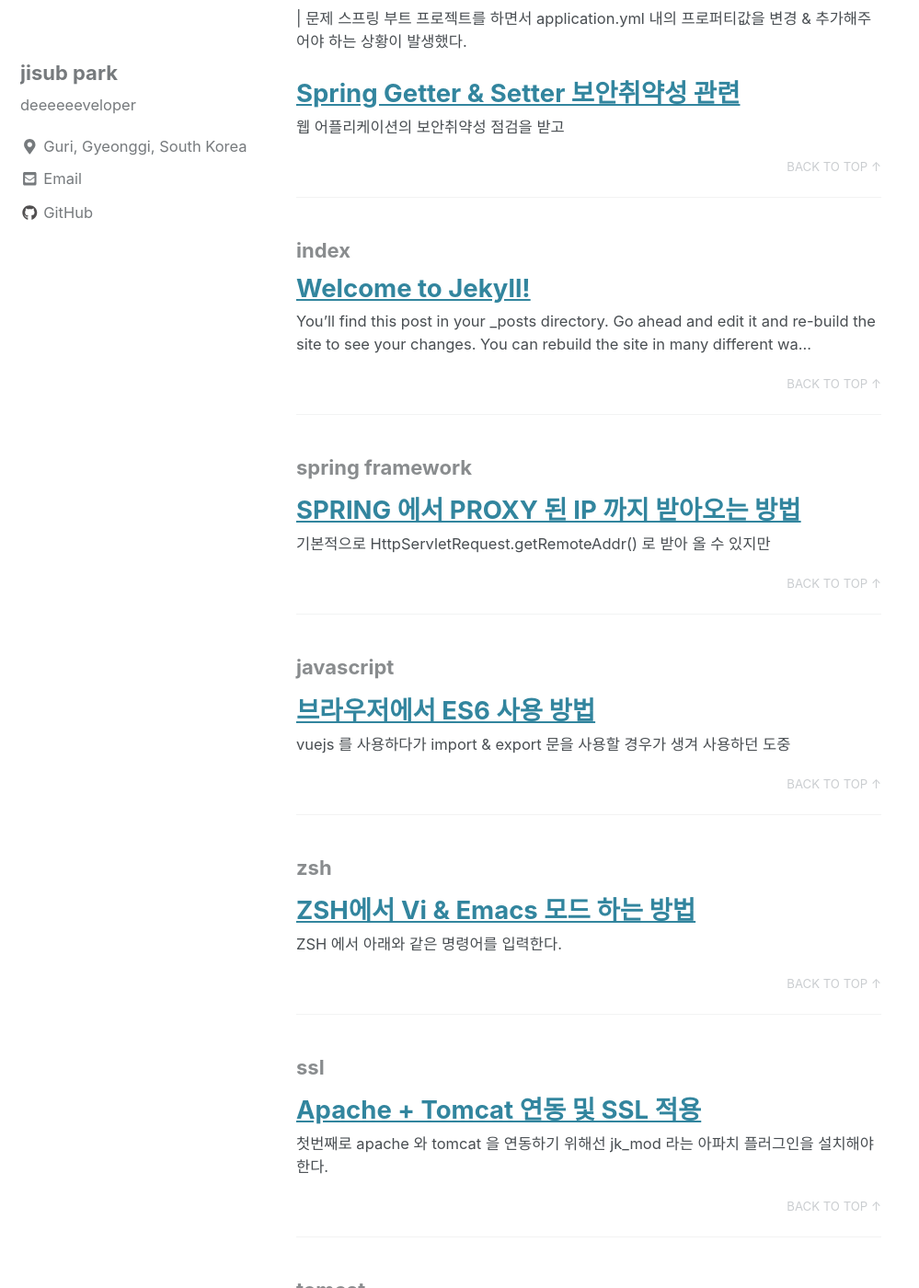
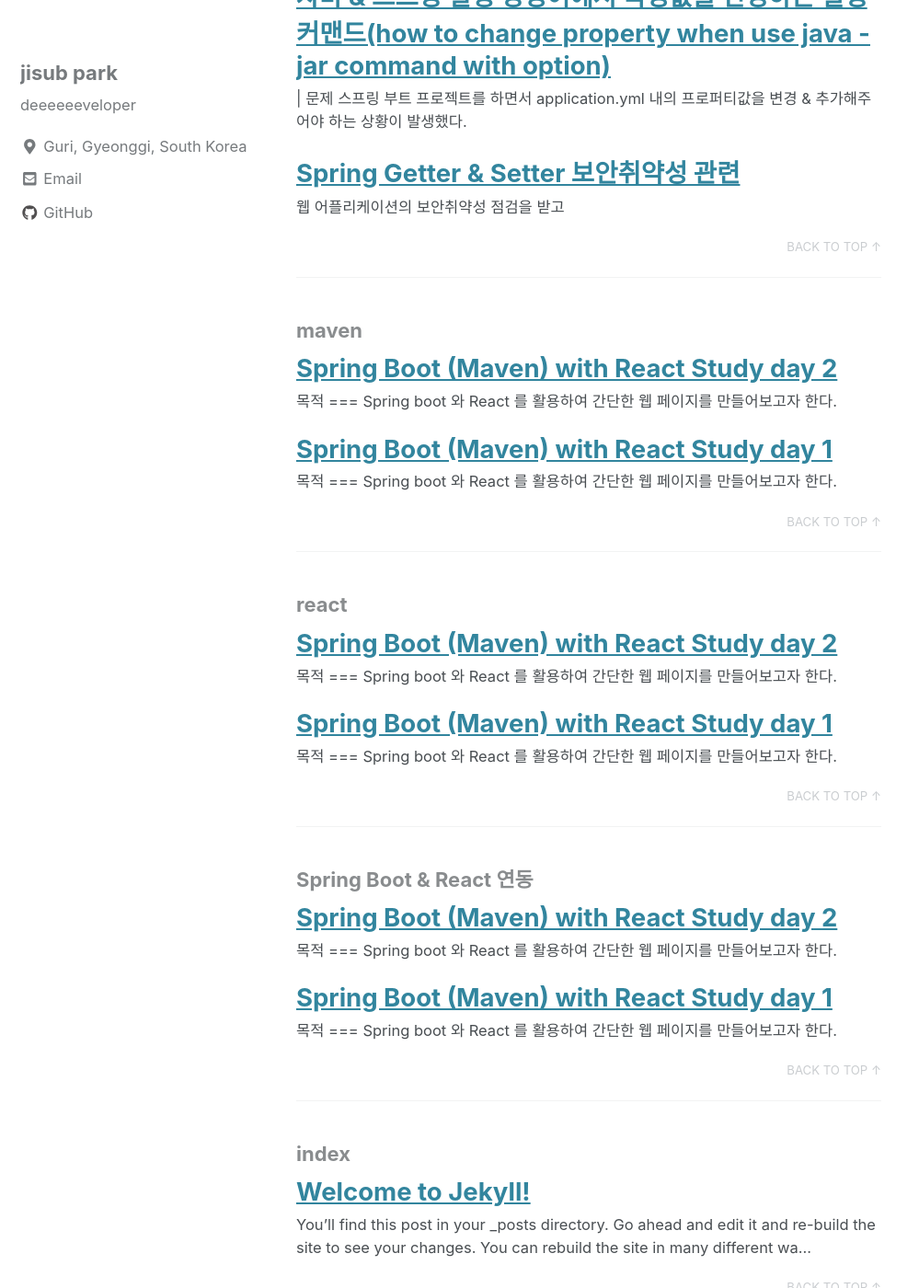
Before and after one commit to subji/subji.github.io, a Jekyll site: the page built from _pages/tags-archive.md, in a window 1280 px wide and 1400 px high, scrolled down 4649 px. Shown: the whole window at 92% size, without its empty margins (0-999 px from the left). Built offline with Jekyll 4.4.1, drawn with Linux system fonts in a browser that asks for light colours; cached includes are drawn as plain includes; nearby versions of some CDN libraries; some of the changed text lies outside the part shown.

Commit message:
202002191818

```diff
--- /dev/null
+++ b/_posts/2020-02-14-react with spring 2.md
@@ -0,0 +1,105 @@
+---
+title: "Spring Boot (Maven) with React Study day 2"
+date: 2020-02-14
+categories: posts
+tags: ["spring boot", "maven", "react", "Spring Boot & React 연동"]
+---
+<br>
+**목적**
+===
+- Spring boot 와 React 를 활용하여 간단한 웹 페이지를 만들어보고자 한다.
+
+## **이전 내용**
+이전에는 React 의 간단한 소개와 더불어 주요개념중에 일부인 VirtualDOM 과 JSX 를 알아보았다.
+그리고 create-react-app 명령어로 첫 react 앱을 실행시켜보았다.
+<br>
+[Spring Boot (Maven) with React Study day 1](https://subji.github.io/posts/2020/02/12/react-with-spring-1)
+<br>
+
+이번 시간에는 Maven 빌드툴을 기반으로한 Spring Boot 환경을 설정하고 실행을 해보자.
+
+## **1. Spring Boot ?**
+---
+기존의 Spring MVC 의 경우에는 개발자가 두루두루 사용되는 라이브러리들의 설정을 직접 하나하나 해줘야했다.
+매 프로젝트마다 같은 작업을 반복하는 것은 참으로 지겹고도 고된 일이다.
+그래서 나온게 Spring Boot 다.
+
+Spring Boot 는 간단히 말해 Java 로 어플리케이션을 빠르고 간편하게 개발할 수 있도록 도와주는 도구이다.
+
+### **1-1. Why Spring Boot ?**
+---
+그렇다면 그냥 Spring MVC 를 사용해서 만들어도 되는데 굳이 Spring Boot 라는 것을 또 배워서 적용해야 될까?
+
+기존의 Spring 개발방식을 고집한다면 말릴순 없다. 틀린건 아니니까..
+
+하지만 나처럼 반복되는 일을 지겨워한다면 또는 기본적인 설정정도는 알아서 해줬으면 하는 개발자라면 한번쯤 사용해볼만하다.
+
+Spring Boot 를 사용함으로써 얻는 이점은 다음과 같다.
+
+- Was 구축이 편리하다.
+  - Spring MVC 에서는 톰캣을 다운로드해서 IDE 에 추가하고 어플리케이션과 연결도 해야했다.
+  하지만 Spring Boot 의 경우에는 내장 톰캣을 지원하여 Spring Boot 프로젝트를 생성하고 실행만하면 된다.
+- 자주 사용되는 또는 다양한 종류의 라이브러리들이 지원된다.
+- 기존의 Spring 방식보다 가볍고 쉽다.
+  - 기존의 Spring 에서는 xml 파일을 만들고 설정을 작성하는 어렵고도 고된 방식이였다. Spring Boot 에서는
+  이러한 복잡하고도 어려운 방식을 .properties 또는 .yml 파일에 모아 쉽고 간편하게 작성이 가능하다.
+
+## **2. Install Spring Boot**
+---
+Spring Boot 를 설치해보고 실행시켜보자.
+### **2-1. Install VSCode**
+---
+[VSCode 설치](https://code.visualstudio.com/) 에서 자신의 OS 에 맞는 VSCode 를 다운로드한다.
+
+### **2-1. Install Spring Plugin**
+---
+Ctrl + Shift + P (Mac 의 경우 Cmd + Shift + P) 를 눌러 아래 확장프로그램을 설치한다.
+- Debugger for Java
+- Language Support for Java
+- Java Test Runner
+- Maven for Java
+- Spring Boot Tools
+- Spring Initializer Java
+- Spring Boot DashBoard
+- Spring Boot Extentions
+
+설치가 완료되면 VSCode 의 지시에 따라 재시작을 하고 다시 Ctrl + Shift + P 를 누른다.
+<div style="width: 100%;">
+  <img src="../assets/images/spring-boot-initializer.PNG" style="width: 100%">
+</div>
+위처럼 "Spring initializer: Generate a Maven Project" 로 프로젝트를 생성한다.
+
+처음에는 어떤 언어로 개발할 것인지를 묻는다 (Java, Kotlin, Groovy)
+
+나는 Java 만 알고있기 때문에 Java 를 선택하였다.
+
+이후에는 GroupId 와 ArtifactId 를 입력하고 진행한다.
+
+그 다음으로는 중요한 항목인데
+
+<div style="width: 100%;">
+  <img src="../assets/images/spring-boot-initializer-select-ilbrary.PNG" style="width: 100%">
+</div>
+
+위처럼 Dependency 를 선택하는 창이 나온다. 여기서 개발자가 원하는 Dependency 를 선택하여 추가할 수 있다.
+
+정말 간편하지 않은가?
+
+그리고 마지막으로 프로젝트를 생성할 디렉토리를 선택하면 프로젝트가 생성된다.
+
+## **3. Run Spring Boot**
+---
+왼쪽 아래 "SPRING-BOOT DASHBOARD" 를 확인하면 생성한 프로젝트명이 표시된다.
+<div style="width: 100%;">
+  <img src="../assets/images/run-spring-boot-project.PNG" style="width: 100%">
+</div>
+화살표 버튼을 누르거나 프로젝트명을 우클릭하여 run/debug 모드로 실행할 수 있다.
+
+## **정리**
+---
+1. Spring Boot 는 간편하다.
+2. Spring Boot 프로젝트 생성 및 실행
+
+## **다음에 정리할 내용**
+---
+- Spring Boot & React 연동
```
Also changed, not shown: _posts/2020-02-12-react with spring 1.md (+4 -4 lines), assets/images/run-spring-boot-project.PNG (added), assets/images/spring-boot-initializer-select-ilbrary.PNG (added), assets/images/spring-boot-initializer.PNG (added).
